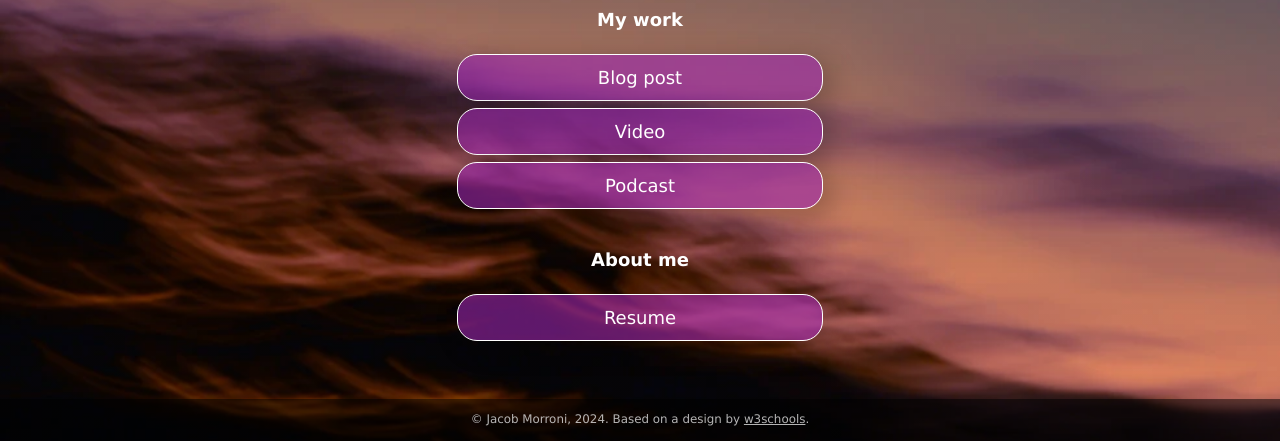
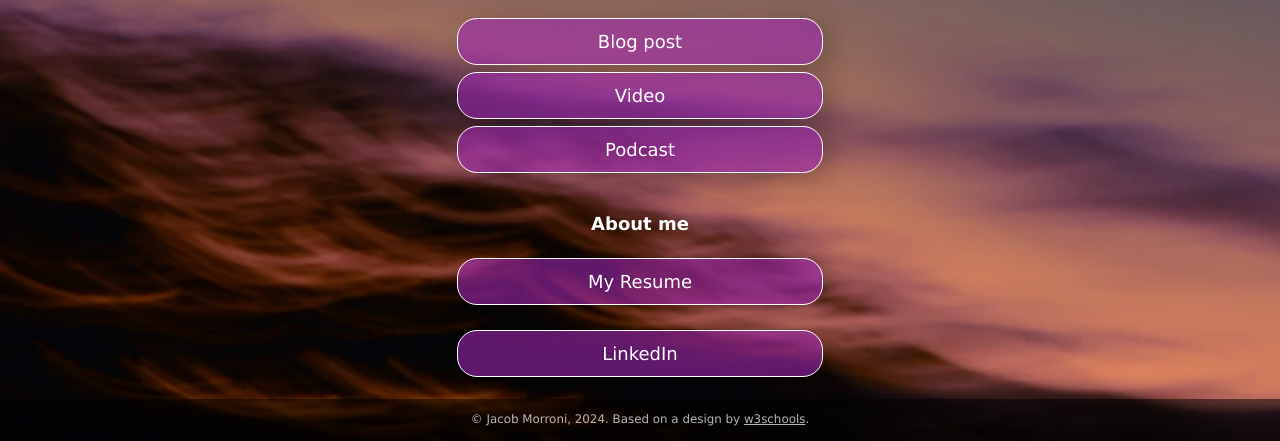
Before and after one commit to jacobmorroni/jacobmorroni.github.io, a plain HTML site: page index.html in a window 1280 px wide. Shown: the part 359-800 px from the top of the page. Drawn offline with Linux system fonts and the light colour scheme.

Commit message:
Website Updates

```diff
--- a/index.html
+++ b/index.html
@@ -11,19 +11,21 @@
 </head>
 
 <body class="main-text-color">
-  <!-- Content container. Everything except footer goes here -->
+
   <div class="container">
     <!-- Image and name container. Put your replacement photo—which you should crop to be square—in the images folder, then change the source attribute to images/yourportraitfilename.jpg. This path says, "Look in the images folder for yourportraitfilename.jpg." Be sure to change the alt text, too. -->
     <div class="image-container">
       <img src="images/portrait.jpg" alt="Photo by Art Hauntington">
     </div>
+
     <div class="intro">
       I'm <span class="name"><strong>Jacob Morroni</strong></span>, a computer science major and future software developer. Currently trying to find a job or internship.
     </div>
+
     <div class="section-header">
       <h1>My work</h1>
     </div>
-    <!-- Replace the # inside of the href="#" with your links. -->
+
     <div class="links-container">
       <div class="button toggle">Blog post</div>
       <div class="slidedown">
@@ -37,8 +39,8 @@
       <div class="button toggle">Video</div>
       <div class="slidedown">
         <div class="description">
-          <h2>Video title</h2>
-          <p>Add a short but appealing description of your video.</p>
+          <h2>Video title that I haven't decided on yet</h2>
+          <p>I'm not really sure what I'm videotaping yet.</p>
           <a href="#" class="external-link" target="_blank">Watch</a>
         </div>
       </div>
@@ -46,9 +48,9 @@
       <div class="button toggle">Podcast</div>
       <div class="slidedown">
         <div class="description">
-          <h2>Podcast title</h2>
-          <p>Add a short but appealing description of your podcast</p>
-          <a href="#" class="external-link" target="_blank">Listen</a>
+          <h2>Helping or Hindering?: A conversation about the use of AI in the academic setting</h2>
+          <p>Hear what needs to be done regarding AI in the classroom.</p>
+          <a href="https://soundcloud.com/jacobmorroni/helping-or-hindering-a-conversation-about-the-use-of-ai-in-the-academic-setting" class="external-link" target="_blank">Listen</a>
         </div>
       </div>
     </div>
@@ -58,16 +60,21 @@
       <h1>About me</h1>
     </div>
 
+
     <div class="links-container">
-      <a href="https://drive.google.com" class="button" target="_blank">Resume</a>
+      <a href="https://drive.google.com/file/d/19ulgmKC-AChA2g42bJG2eDQjzYM3d68y/view?usp=sharing" class="button" target="_blank">My Resume</a>
+    </div>
+
+    <div class="links-container">
+      <a href="https://www.linkedin.com/in/jacobmorroni" class="button" target="_blank">LinkedIn</a>
     </div>
 
   </div>
+
   <div class="footer">
-    <p>© Jacob Morroni, 2024. Based on a design by <a
-        href="https://www.w3schools.com/howto/howto_website_create_linktree.asp" target="_blank">w3schools</a>.
-    </p>
+    <p>© Jacob Morroni, 2024. Based on a design by <a href="https://www.w3schools.com/howto/howto_website_create_linktree.asp" target="_blank">w3schools</a>.</p>
   </div>
+
   <script type="text/javascript" src="js/slider.js"></script>
 </body>
 
```
